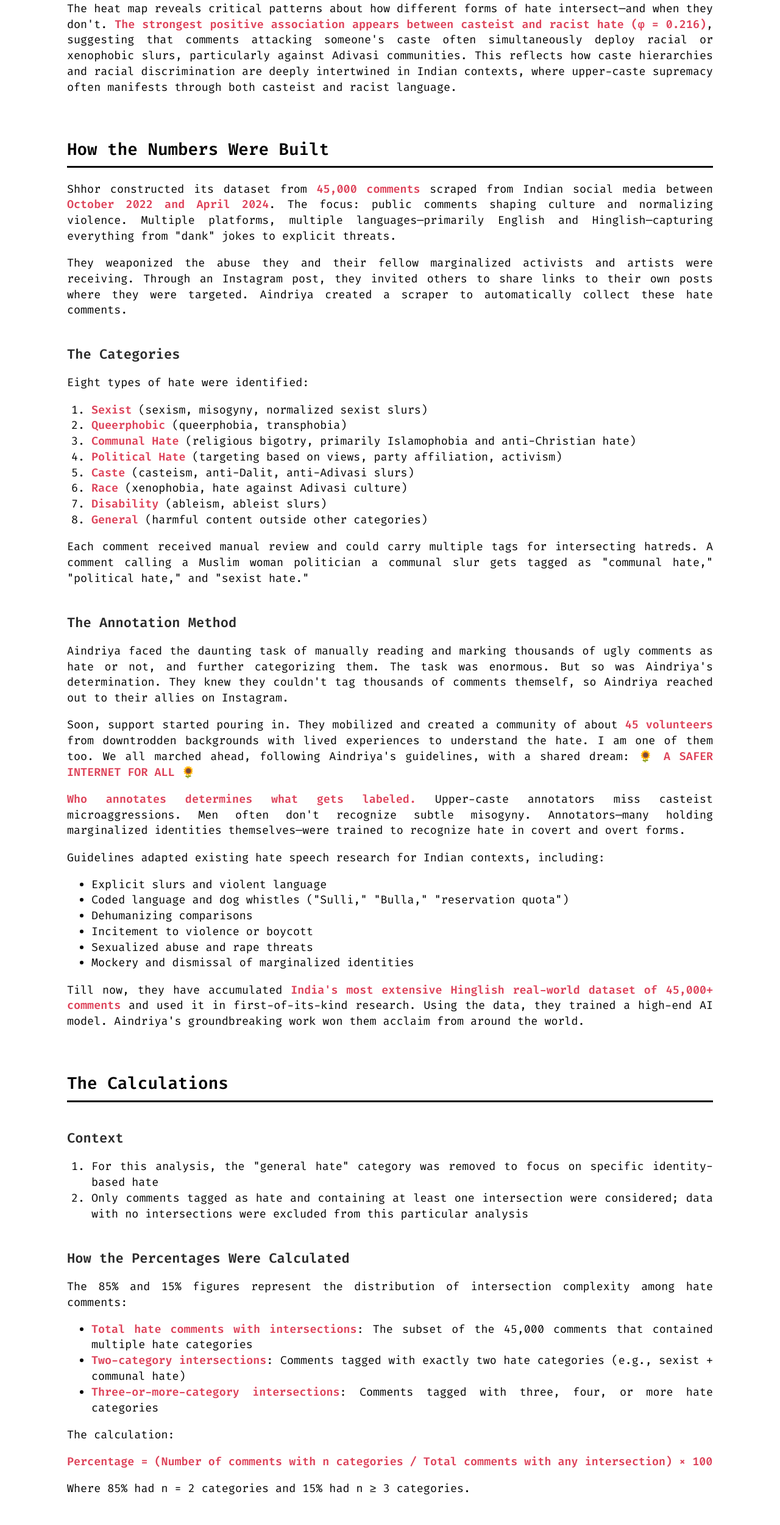
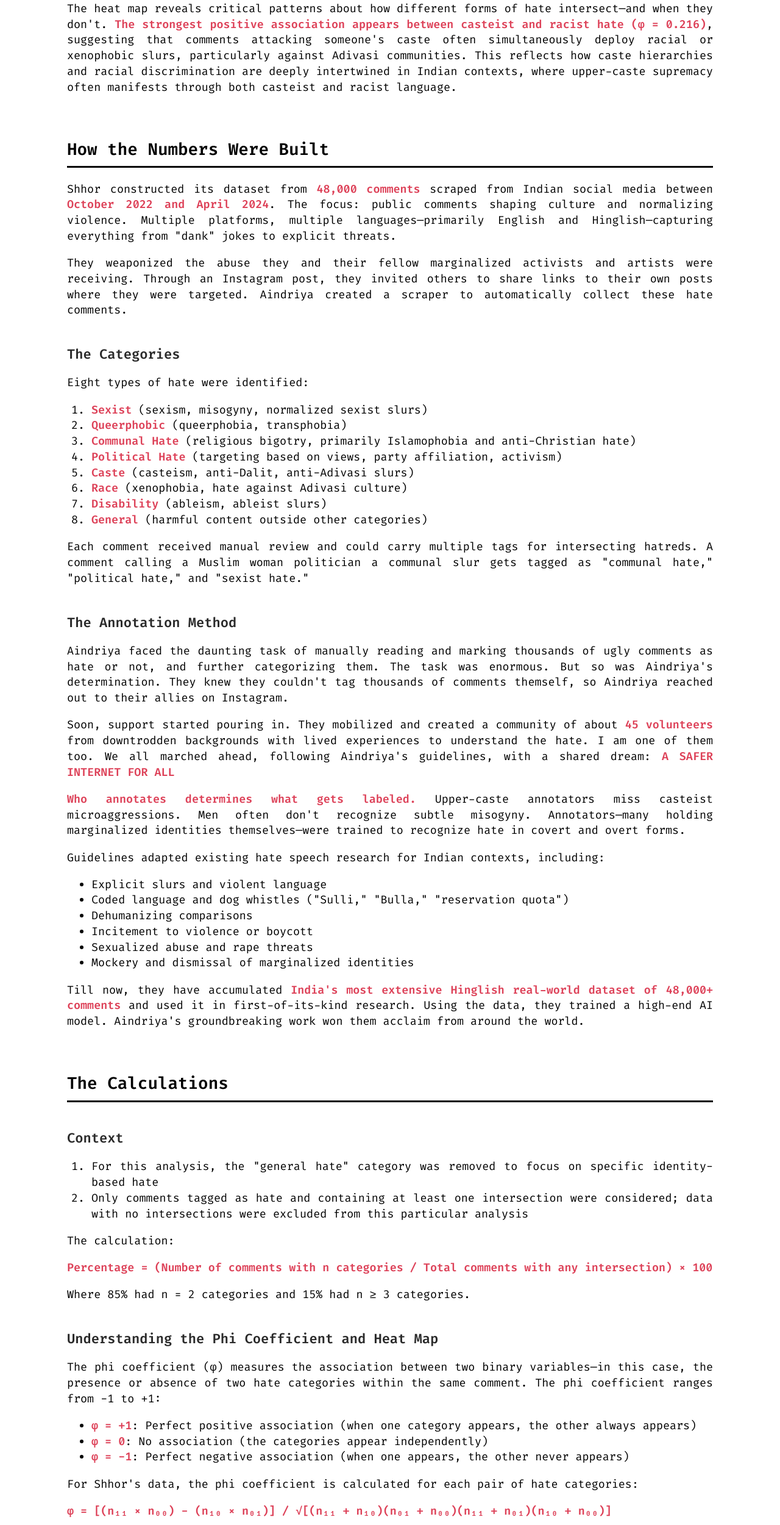
Before and after one commit to rawring-riha/shhor-viz, a Svelte app: page / in a window 1280 px wide. Shown: the part 8134-10634 px from the top of the page at 61% size. Built offline with nearby package versions, Linux system fonts and the light colour scheme; no server answers.

Commit message:
chore: ui fixes

```diff
--- a/src/App.svelte
+++ b/src/App.svelte
@@ -199,7 +199,7 @@
 
 <h2>How the Numbers Were Built</h2>
 
-<p>Shhor constructed its dataset from <strong>45,000 comments</strong> scraped from Indian social media between <strong>October 2022 and April 2024</strong>. The focus: public comments shaping culture and normalizing violence. Multiple platforms, multiple languages—primarily English and Hinglish—capturing everything from "dank" jokes to explicit threats.</p>
+<p>Shhor constructed its dataset from <strong>48,000 comments</strong> scraped from Indian social media between <strong>October 2022 and April 2024</strong>. The focus: public comments shaping culture and normalizing violence. Multiple platforms, multiple languages—primarily English and Hinglish—capturing everything from "dank" jokes to explicit threats.</p>
 
 <p>They weaponized the abuse they and their fellow marginalized activists and artists were receiving. Through an Instagram post, they invited others to share links to their own posts where they were targeted. Aindriya created a scraper to automatically collect these hate comments.</p>
 
@@ -224,7 +224,7 @@
 
 <p>Aindriya faced the daunting task of manually reading and marking thousands of ugly comments as hate or not, and further categorizing them. The task was enormous. But so was Aindriya's determination. They knew they couldn't tag thousands of comments themself, so Aindriya reached out to their allies on Instagram.</p>
 
-<p>Soon, support started pouring in. They mobilized and created a community of about <strong>45 volunteers</strong> from downtrodden backgrounds with lived experiences to understand the hate. <em>I am one of them too.</em> We all marched ahead, following Aindriya's guidelines, with a shared dream: 🌻 <strong>A SAFER INTERNET FOR ALL</strong> 🌻</p>
+<p>Soon, support started pouring in. They mobilized and created a community of about <strong>45 volunteers</strong> from downtrodden backgrounds with lived experiences to understand the hate. <em>I am one of them too.</em> We all marched ahead, following Aindriya's guidelines, with a shared dream: <strong>A SAFER INTERNET FOR ALL</strong> </p>
 
 <div class="callout-box">
 <p><strong>Who annotates determines what gets labeled.</strong> Upper-caste annotators miss casteist microaggressions. Men often don't recognize subtle misogyny. Annotators—many holding marginalized identities themselves—were trained to recognize hate in covert and overt forms.</p>
@@ -241,7 +241,7 @@
     <li>Mockery and dismissal of marginalized identities</li>
 </ul>
 
-<p>Till now, they have accumulated <strong>India's most extensive Hinglish real-world dataset of 45,000+ comments</strong> and used it in first-of-its-kind research. Using the data, they trained a high-end AI model. Aindriya's groundbreaking work won them acclaim from around the world.</p>
+<p>Till now, they have accumulated <strong>India's most extensive Hinglish real-world dataset of 48,000+ comments</strong> and used it in first-of-its-kind research. Using the data, they trained a high-end AI model. Aindriya's groundbreaking work won them acclaim from around the world.</p>
 
 <h2>The Calculations</h2>
 
@@ -252,15 +252,6 @@
     <li>Only comments tagged as hate and containing at least one intersection were considered; data with no intersections were excluded from this particular analysis</li>
 </ol>
 
-<h3>How the Percentages Were Calculated</h3>
-
-<p>The 85% and 15% figures represent the distribution of intersection complexity among hate comments:</p>
-
-<ul>
-    <li><strong>Total hate comments with intersections</strong>: The subset of the 45,000 comments that contained multiple hate categories</li>
-    <li><strong>Two-category intersections</strong>: Comments tagged with exactly two hate categories (e.g., sexist + communal hate)</li>
-    <li><strong>Three-or-more-category intersections</strong>: Comments tagged with three, four, or more hate categories</li>
-</ul>
 
 <p>The calculation:</p>
 
--- a/src/components/ChartLayer.svelte
+++ b/src/components/ChartLayer.svelte
@@ -103,7 +103,7 @@
 
   .hero-overlay {
     position: absolute;
-    top: 60%;
+    top: 50%;
     left: 50%;
     transform: translate(-50%, -50%);
     z-index: 50;
```
